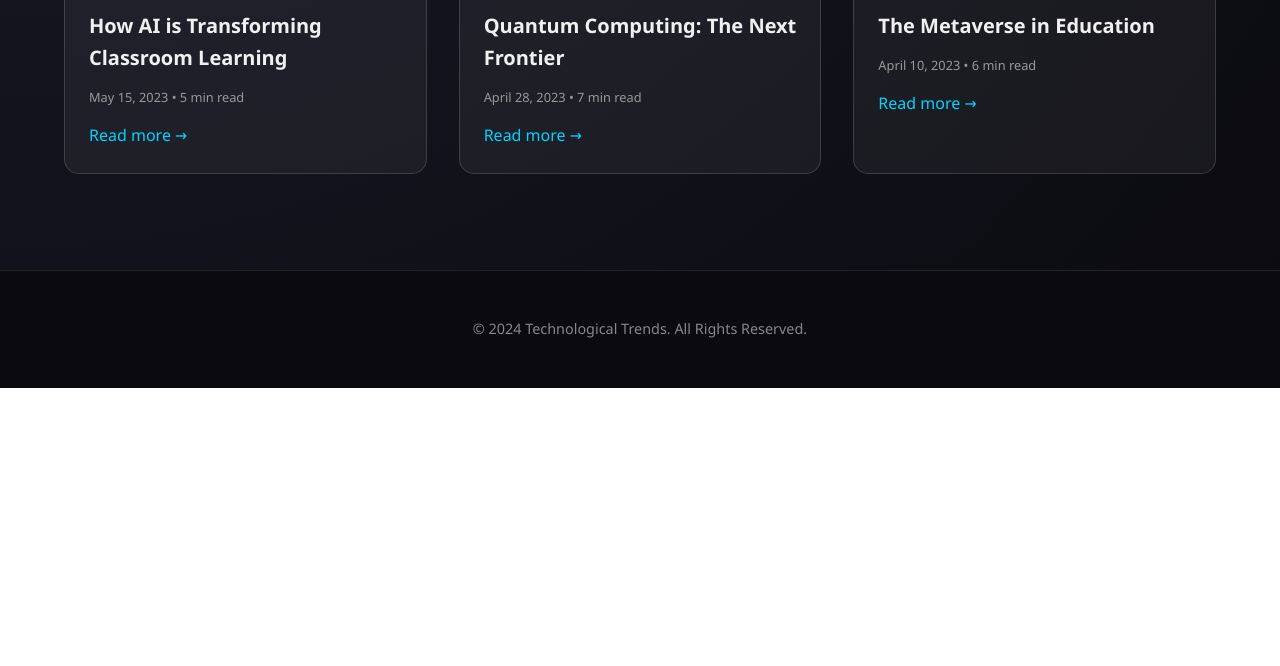
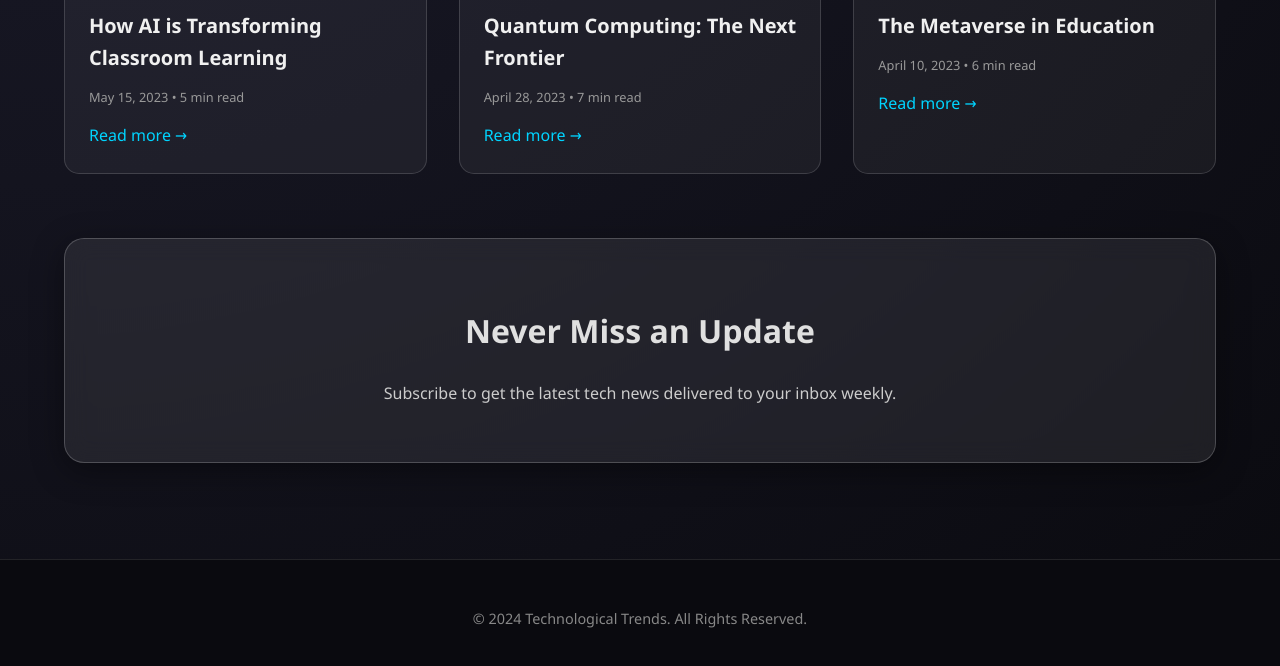
Before and after one commit to ThatGuyWhoAsked/technological-trends, a plain HTML site: page index.html in a window 1280 px wide. Shown: the part 794-1460 px from the top of the page. Before the commit the page ends 1182 px from the top, so only its background shows below. Drawn offline with Linux system fonts and the light colour scheme.

Commit message:
feat: Add newsletter signup form to homepage

```diff
--- a/index.html
+++ b/index.html
@@ -63,6 +63,13 @@
                 </div>
             </div>
         </section>
+
+        <!-- Newsletter Signup -->
+        <section class="glass-container" style="margin-top: 4rem;">
+            <h2>Never Miss an Update</h2>
+            <p>Subscribe to get the latest tech news delivered to your inbox weekly.</p>
+            <script async data-uid="ac7583635d" src="https://rithwiks.kit.com/ac7583635d/index.js"></script>
+        </section>
     </main>
 
     <footer class="site-footer">
```
